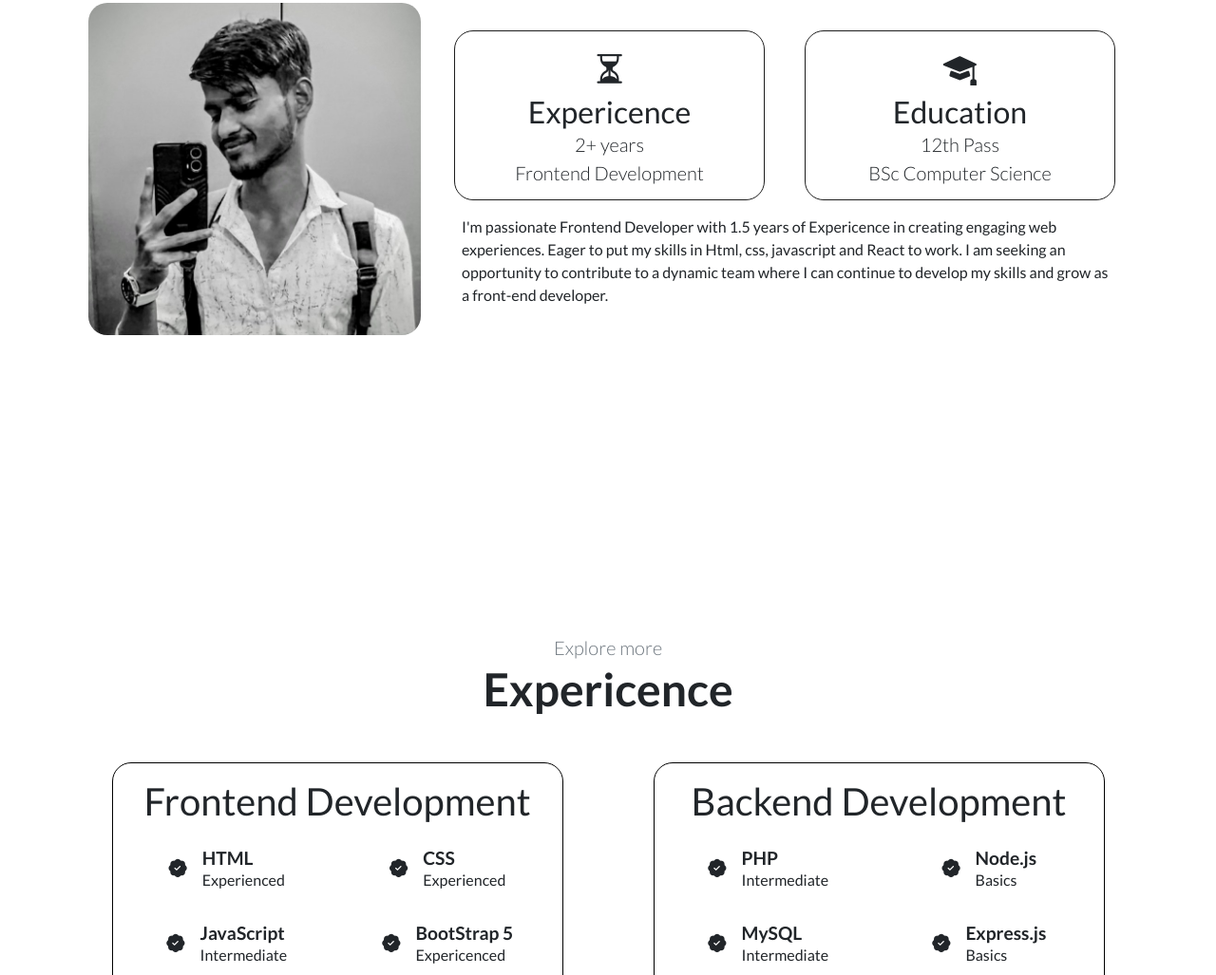
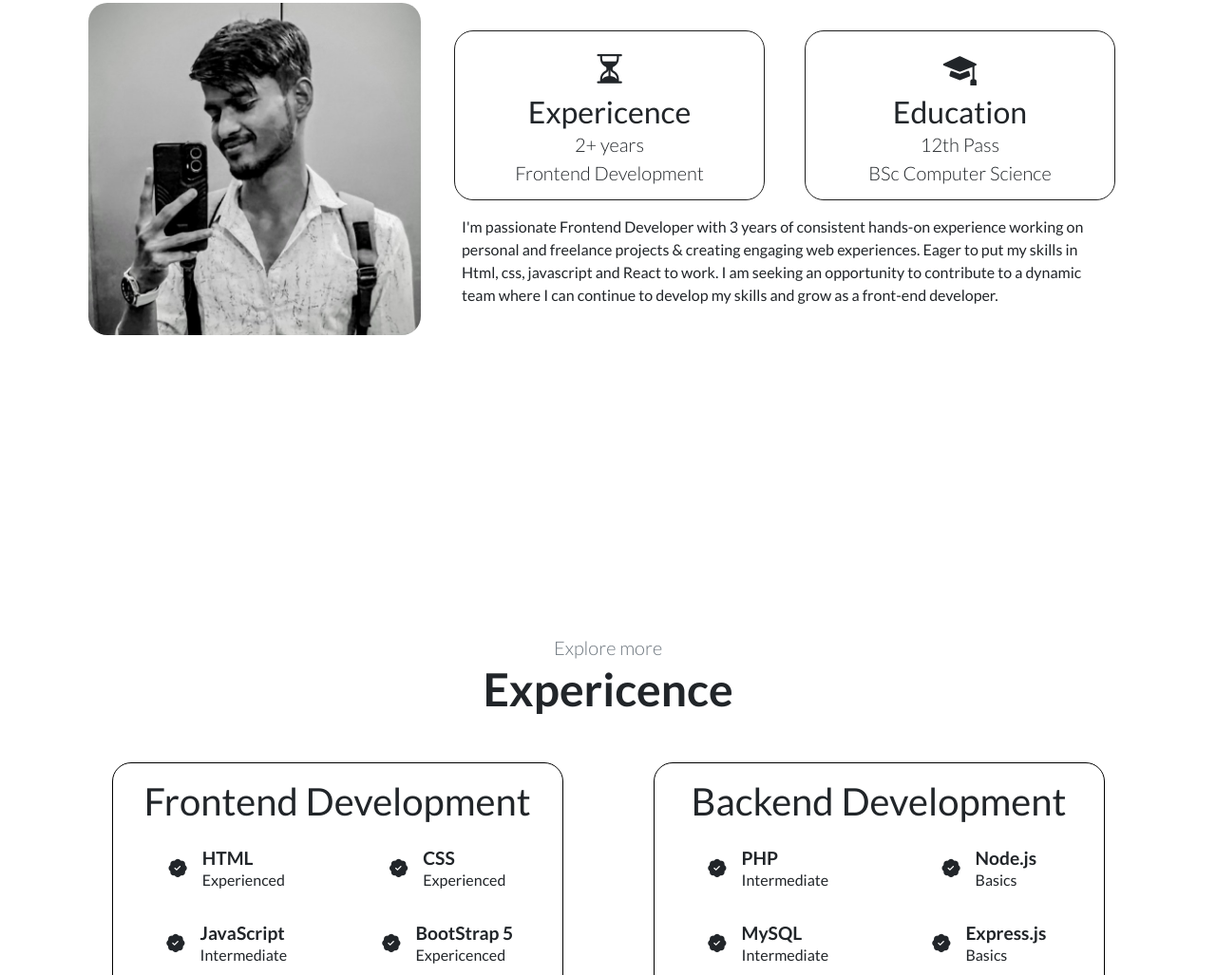
Before and after one commit to jatin1234kumar/kumarJatin, a plain HTML site: page index.html in a window 1280 px wide. Shown: the part 981-2008 px from the top of the page at 95% size. Drawn offline with nearby package versions, Linux system fonts and the light colour scheme.

Commit message:
Added my updated resume

```diff
--- a/index.html
+++ b/index.html
@@ -168,12 +168,13 @@
 
                 <div class="col-md-10 col-lg-12 p-0 animate">
                   <p class="text-start aboutText ms-2">
-                    I'm passionate Frontend Developer with 1.5 years of
-                    Expericence in creating engaging web experiences. Eager to
-                    put my skills in Html, css, javascript and React to work. I
-                    am seeking an opportunity to contribute to a dynamic team
-                    where I can continue to develop my skills and grow as a
-                    front-end developer.
+                    I'm passionate Frontend Developer with 3 years of consistent
+                    hands-on experience working on personal and freelance
+                    projects & creating engaging web experiences. Eager to put
+                    my skills in Html, css, javascript and React to work. I am
+                    seeking an opportunity to contribute to a dynamic team where
+                    I can continue to develop my skills and grow as a front-end
+                    developer.
                   </p>
                 </div>
               </div>
```
Also changed, not shown: 1 other file.
